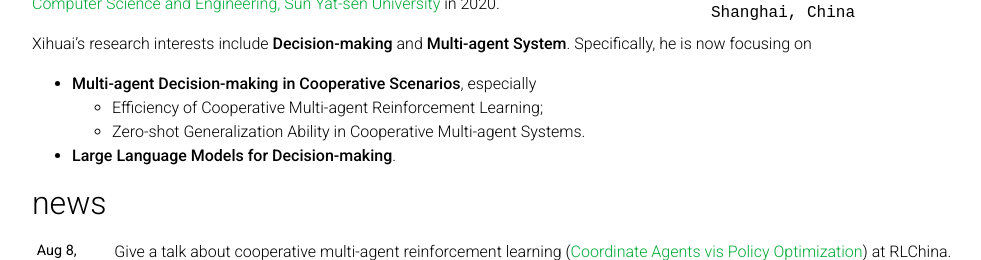
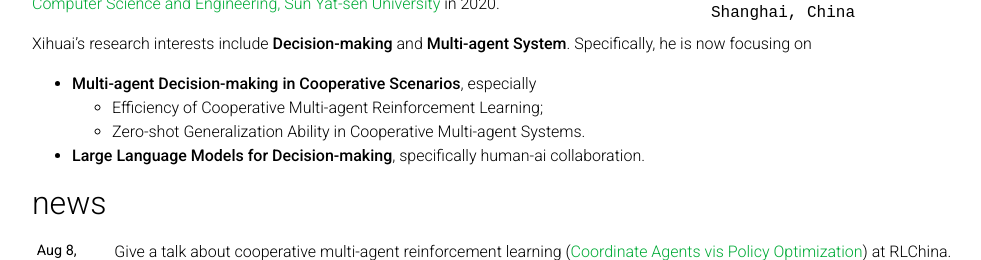
Before and after one commit to xihuai18/xihuai18.github.io, a Jekyll site: the page built from _pages/about.md, in a window 1280 px wide and 1273 px high, cut to the strip 304-564 px from the top of the window. Shown: the whole strip, without its empty margins (123-1104 px from the left). Built offline with Jekyll 4.4.1, drawn with Linux system fonts in a browser that asks for light colours; comment, search, counter and statistics services are not loaded; a style sheet for code colours, icons or effects is not loaded.

Commit message:
feat: update about

```diff
--- a/_pages/about.md
+++ b/_pages/about.md
@@ -22,4 +22,4 @@ Xihuai's research interests include **Decision-making** and **Multi-agent System
 - **Multi-agent Decision-making in Cooperative Scenarios**, especially
   + Efficiency of Cooperative Multi-agent Reinforcement Learning;
   + Zero-shot Generalization Ability in Cooperative Multi-agent Systems.
-- **Large Language Models for Decision-making**.
+- **Large Language Models for Decision-making**, specifically human-ai collaboration.
```
